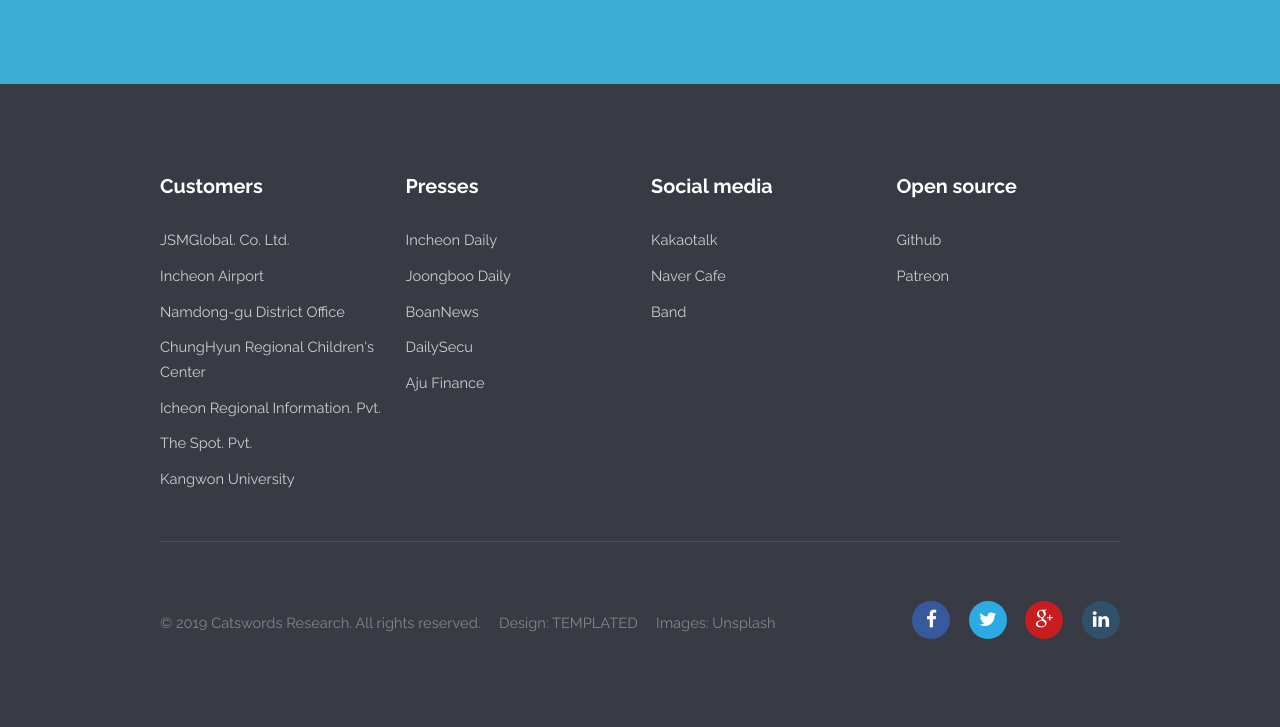
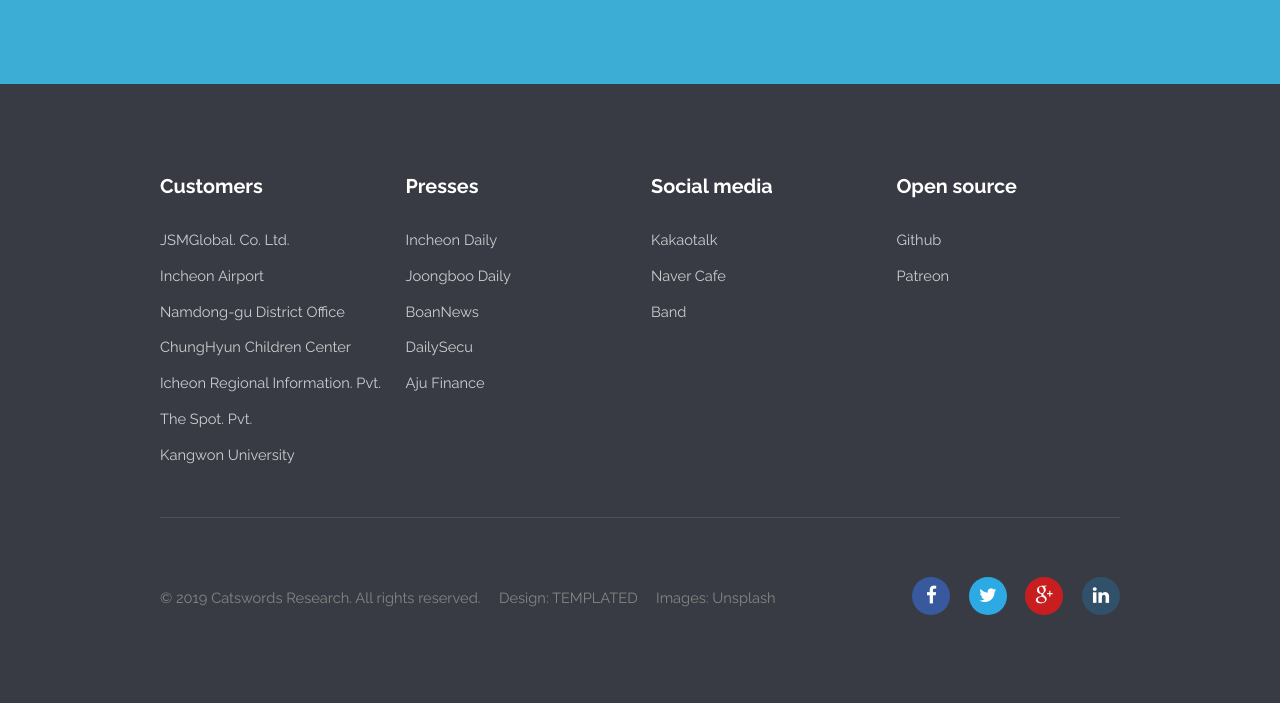
Before and after one commit to catswords/catswords.com, a plain HTML site: page index.html in a window 1280 px wide. Shown: the part 2796-3523 px from the top of the page. After the commit the page ends 3499 px from the top, so only its background shows below. Drawn offline with Linux system fonts and the light colour scheme.

Commit message:
Update index.html

```diff
--- a/index.html
+++ b/index.html
@@ -169,7 +169,7 @@
 									<li>JSMGlobal. Co. Ltd.</li>
 									<li>Incheon Airport</li>
 									<li>Namdong-gu District Office</li>
-									<li>ChungHyun Regional Children's Center</li>
+									<li>ChungHyun Children Center</li>
 									<li>Icheon Regional Information. Pvt.</li>
 									<li>The Spot. Pvt.</li>
 									<li>Kangwon University</li>
```
